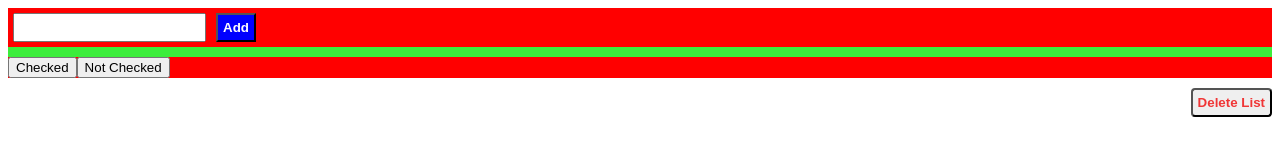
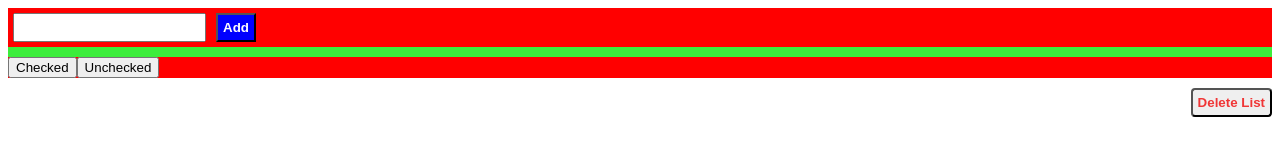
Before and after one commit to islo123/usereducer-usecontext-harjoitus, a React (Create React App) app: page / in a window 1280 px wide. Shown: the top 160 px of the page. Built offline with nearby package versions, Linux system fonts and the light colour scheme.

Commit message:
Update CheckboxItem.js

```diff
--- a/src/Todo/component/CheckboxItem.js
+++ b/src/Todo/component/CheckboxItem.js
@@ -17,7 +17,7 @@ export default function CheckboxItem() {
   return (
     <div>
         <button onClick={() => checkedItem()}>Checked</button>
-        <button onClick={() => checkItem()}>Not Checked</button>
+        <button onClick={() => checkItem()}>Unchecked</button>
     </div>
   )
 }
```
